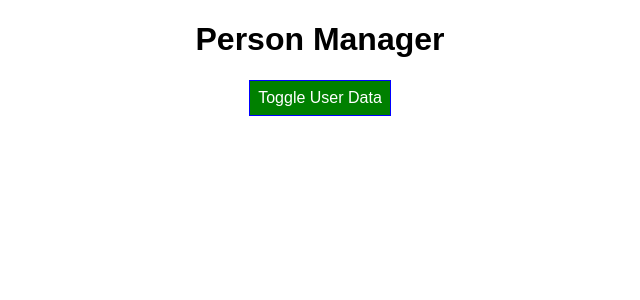
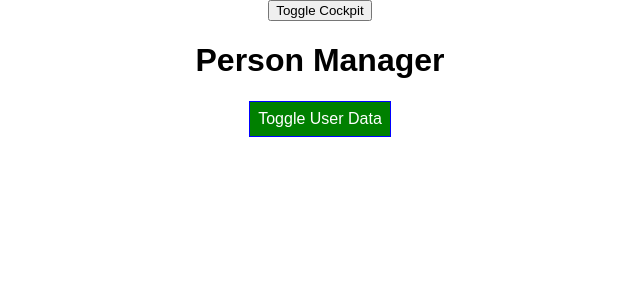
Before and after one commit to shavus/react-refresh-class, a React app: page / in a window 1280 px wide. Shown: the top 300 px of the page, without its empty margins (320-960 px from the left). Built offline with nearby package versions, Linux system fonts and the light colour scheme.

Commit message:
functional component useEffect example

```diff
--- a/src/components/Cockpit/Cockpit.js
+++ b/src/components/Cockpit/Cockpit.js
@@ -1,8 +1,28 @@
-import React from 'react';
+import React, { useEffect } from 'react';
 
 import classes from './Cockpit.css';
 
 const cockpit = (props) => {
+
+    //will only update when props.persons is updated
+    // useEffect(() => {
+    //     console.log('[Cockpit.js] useEffect');
+    //     setTimeout(() => {
+    //         alert('saved data to cloud');
+    //     }, 1000);
+    // }, [props.persons]);
+
+    //will only update when component renders the first time.  Array must be passed empty.
+    useEffect(() => {
+        console.log('[Cockpit.js] useEffect');
+        const timer =  setTimeout(() => {
+            alert('saved data to cloud');
+        }, 1000);
+        return () => {
+            clearTimeout(timer);
+            console.log('[Cockpit.js] cleanup work in useEffect')
+        }
+    }, []);
 
     const assignedClasses = [];
     if (props.persons.length <= 2) {
@@ -13,8 +33,7 @@ const cockpit = (props) => {
     }
 
     let buttonClasses = '';
-    if (props.personsDisplayed)
-    {
+    if (props.personsDisplayed) {
         buttonClasses = classes.Red;
     }
 
--- a/src/components/PersonList/Person/Person.js
+++ b/src/components/PersonList/Person/Person.js
@@ -4,11 +4,13 @@ import classses from './Person.css'
 
 class Person extends Component {
 
+    //can take props and modify state.
     static getDerivedStateFromProps(props, state) {
         console.log('[Person.js] getDerivedStateFromProps');
         return state;
     }
 
+    //determines whether component should update, can be used to optimize
     shouldComponentUpdate(nextProps, nextState) {
         console.log('[Person.js] shouldComponentUpdate');
         return true;
@@ -18,8 +20,14 @@ class Person extends Component {
         console.log['[Person.js] getSnapshotBeforeUpdate']
     }
 
+    //fires after component updates.
     componentDidUpdate() {
         console.log('[Person.js] componentDidUpdate');
+    }
+
+    //firest before a component is removed from the DOM
+    componentWillUnmount() {
+        console.log('[Person.js] will unmount ')
     }
 
     render() {
--- a/src/container/App.js
+++ b/src/container/App.js
@@ -17,7 +17,8 @@ class App extends Component {
             { 'id': 2, 'name': 'Breanne', 'age': 32 },
             { 'id': 3, 'name': 'Doug', 'age': 29 },
         ],
-        showPersons: false
+        showPersons: false,
+        showCockpit: true,
     }
 
     static getDerivedStateFromProps(props, state) {
@@ -51,6 +52,12 @@ class App extends Component {
         })
     }
 
+    toggleShowCockpit = () => {
+        this.setState({
+            showCockpit: !this.state.showCockpit,
+        });
+    }
+
     togglePersonsHandler = () => {
         this.setState({
             showPersons: !this.state.showPersons,
@@ -67,7 +74,7 @@ class App extends Component {
 
     render() {
         console.log('[App.js] render');
-        let users = null;
+        let users = '';
 
         if (this.state.showPersons) {
             users = (
@@ -79,14 +86,22 @@ class App extends Component {
             );
         }
 
-        return (
-            <div className={classes.App}>
+        let cockpit = '';
+        if (this.state.showCockpit) {
+            cockpit = (
                 <Cockpit
                     title={this.props.appTitle}
                     persons={this.state.persons}
                     personsDisplayed={this.state.showPersons}
                     btnClicked={this.togglePersonsHandler}
                 />
+            )
+        }
+
+        return (
+            <div className={classes.App}>
+                <button onClick={this.toggleShowCockpit} >Toggle Cockpit</button>
+                {cockpit}
                 {users}
             </div>
         );
```
